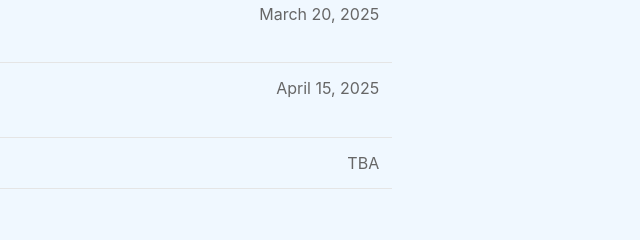
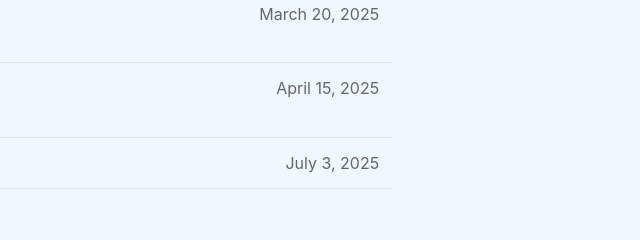
Before and after one commit to verimediaijcnn2025/workshop.website, a plain HTML site: page index.html in a window 1280 px wide. Shown: the part 1920-2160 px from the top of the page, 568-1208 px from the left. Drawn offline with Linux system fonts and the light colour scheme.

Commit message:
Workshop date

```diff
--- a/index.html
+++ b/index.html
@@ -252,7 +252,7 @@
           </tr>
           <tr>
             <td class="title">Workshop Date</td>
-            <td class="time">TBA</td>
+            <td class="time">July 3, 2025</td>
           </tr>
           <!-- <tr>
             <td class="title">Workshop Date</td>
```
